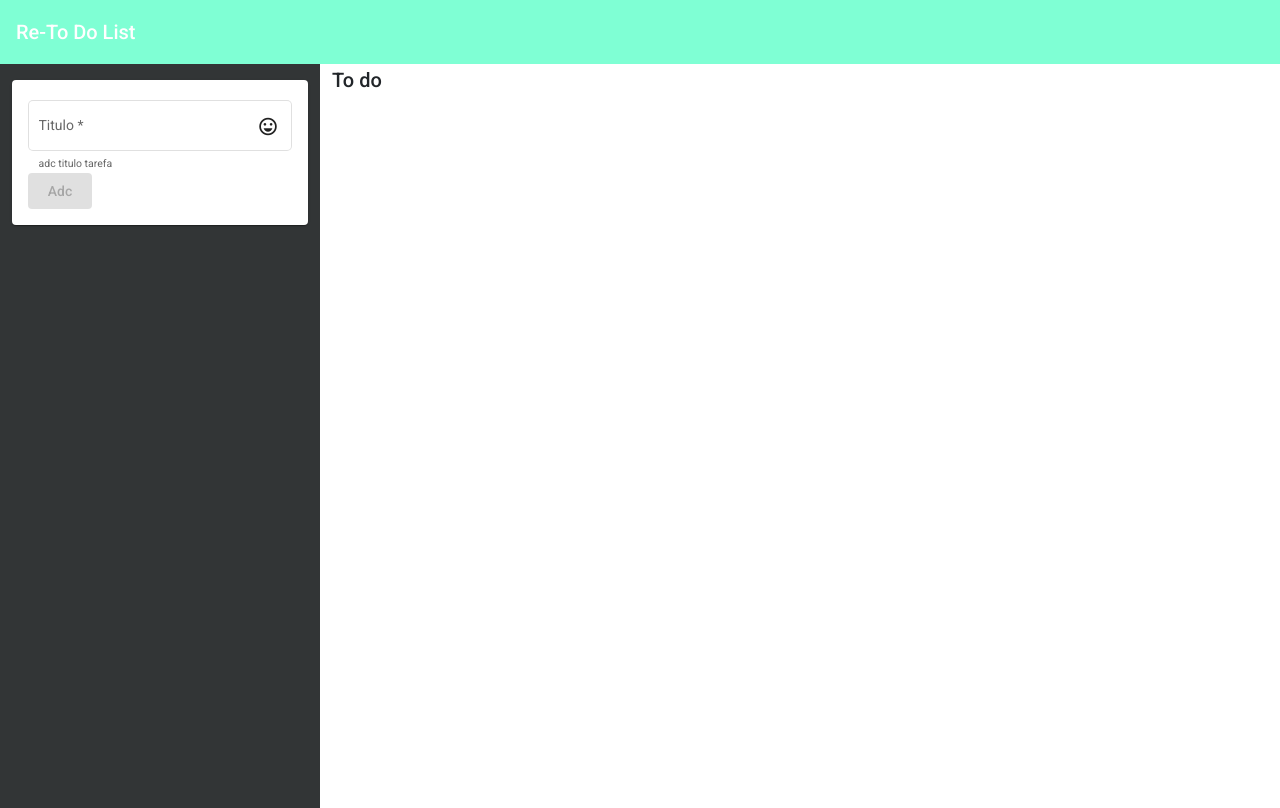
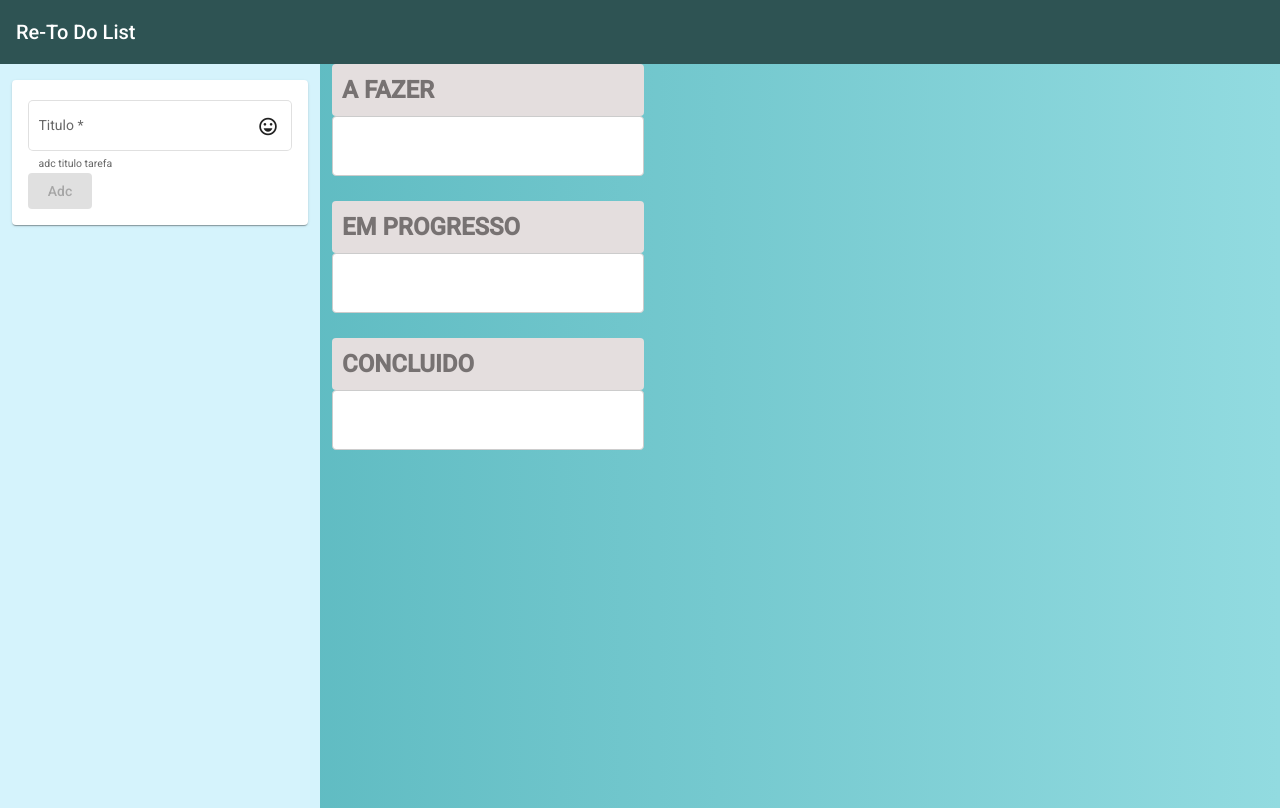
Before and after one commit to avilakesya/ToDoList-AngularMaterial, an Angular app: page / in a window 1280 px wide. Built offline with nearby package versions, Linux system fonts and the light colour scheme.

Commit message:
finalizando a estrutura e estilização, usando local storage por enquanto

```diff
--- /dev/null
+++ b/src/app/model/task.ts
@@ -0,0 +1,4 @@
+export interface Task {
+  descricao: string,
+  concluido: boolean
+}
--- a/src/app/navbar/navbar.component.css
+++ b/src/app/navbar/navbar.component.css
@@ -1,3 +1,3 @@
 .mat-tollbar {
-  background-color: aquamarine; color: #ffffff;
+  background-color: #2e5353; color: #ffffff;
 }
--- a/src/app/todo/todo.component.css
+++ b/src/app/todo/todo.component.css
@@ -1,8 +1,83 @@
 .div-mat-card {
-  background: #323536;
+  background: #d5f3fc;
   height: 93vh;
 }
 
 :host .mat-form-field{
   width: 100%;
 }
+
+.example-container {
+  width: 400px;
+  max-width: 100%;
+  margin: 0 25px 25px 0;
+  display: inline-block;
+  vertical-align: top;
+}
+
+.example-list {
+  border: solid 1px #ccc;
+  min-height: 60px;
+  background: white;
+  border-radius: 4px;
+  overflow: hidden;
+  display: block;
+}
+
+.example-box {
+  padding: 20px 10px;
+  border-bottom: solid 1px #ccc;
+  color: rgba(0, 0, 0, 0.87);
+  display: flex;
+  flex-direction: row;
+  align-items: center;
+  justify-content: space-between;
+  box-sizing: border-box;
+  cursor: move;
+  background: white;
+  font-size: 14px;
+}
+
+.cdk-drag-preview {
+  box-sizing: border-box;
+  border-radius: 4px;
+  box-shadow: 0 5px 5px -3px rgba(0, 0, 0, 0.2),
+              0 8px 10px 1px rgba(0, 0, 0, 0.14),
+              0 3px 14px 2px rgba(0, 0, 0, 0.12);
+}
+
+.cdk-drag-placeholder {
+  opacity: 0;
+}
+
+.cdk-drag-animating {
+  transition: transform 250ms cubic-bezier(0, 0, 0.2, 1);
+}
+
+.example-box:last-child {
+  border: none;
+}
+
+.example-list.cdk-drop-list-dragging .example-box:not(.cdk-drag-placeholder) {
+  transition: transform 250ms cubic-bezier(0, 0, 0.2, 1);
+}
+
+.box {
+  display: grid;
+  grid-auto-flow: column;
+  grid-column-gap: 10px;
+}
+
+.head-title {
+  margin: 0;
+  padding: 10px;
+  background-color: rgb(228, 222, 222);
+  border-radius: 4px;
+  color: #777272;
+  font-size: 1.5rem;
+  font-weight: 600;
+ }
+
+ .span{
+  font-weight: normal;
+}
--- a/src/app/todo/todo.component.html
+++ b/src/app/todo/todo.component.html
@@ -6,11 +6,32 @@
           <form [formGroup]="todoForm">
             <mat-form-field appearance="outline">
               <mat-label>Titulo</mat-label>
-              <input formControlName="item" matInput placeholder="Placeholder">
+              <input
+                formControlName="item"
+                matInput
+                placeholder="Placeholder"
+              />
               <mat-icon matSuffix>sentiment_very_satisfied</mat-icon>
               <mat-hint>adc titulo tarefa</mat-hint>
             </mat-form-field>
-            <button mat-raised-button [disabled]="todoForm.invalid" color="accent">Adc</button>
+            <button
+              *ngIf="!isEditEnabled"
+              (click)="addTask()"
+              mat-raised-button
+              [disabled]="todoForm.invalid"
+              color="accent"
+            >
+              Adc
+            </button>
+            <button
+              *ngIf="isEditEnabled"
+              (click)="updateTask()"
+              mat-raised-button
+              [disabled]="todoForm.invalid"
+              color="primary"
+            >
+              Update
+            </button>
           </form>
         </mat-card>
       </div>
@@ -21,26 +42,106 @@
           <div class="col-md-4">
             <!-- ToDo -->
             <div class="example-container">
-            <h2>To do</h2>
+              <h2 class="head-title">A FAZER <span *ngIf="tasks.length > 0"> - {{ tasks.length }}</span></h2>
 
               <div
                 cdkDropList
                 [cdkDropListData]="tasks"
                 class="example-list"
-              (cdkDropListDropped)="drop($event)">
-              <div class="example-box" *ngFor="let item of tasks" cdkDrag>{{item}}</div>
+                (cdkDropListDropped)="drop($event)"
+              >
+                <div
+                  class="example-box"
+                  *ngFor="let item of tasks; let i = index"
+                  cdkDrag
+                >
+                  {{ item.descricao }}
+                  <div class="box">
+                    <button
+                      mat-icon-button
+                      color="warn"
+                      (click)="deleteTask(i)"
+                    >
+                      <mat-icon>delete</mat-icon>
+                    </button>
+                    <button
+                      mat-icon-button
+                      color="primary"
+                      (click)="edit(item, i)"
+                    >
+                      <mat-icon>edit</mat-icon>
+                    </button>
+                  </div>
+                </div>
               </div>
             </div>
           </div>
           <div class="col-md-4">
             <!-- Progresso -->
+            <div class="example-container">
+              <h2 class="head-title">EM PROGRESSO <span *ngIf="progresso.length > 0"> - {{ progresso.length }}</span></h2>
+
+              <div
+                cdkDropList
+                [cdkDropListData]="progresso"
+                class="example-list"
+                (cdkDropListDropped)="drop($event)"
+              >
+                <div
+                  class="example-box"
+                  *ngFor="let item of progresso; let i = index"
+                  cdkDrag
+                >
+                  {{ item.descricao }}
+                  <div class="box">
+                    <button
+                      mat-icon-button
+                      color="warn"
+                      (click)="deleteProgressoTask(i)"
+                    >
+                      <mat-icon>delete</mat-icon>
+                    </button>
+                    <button mat-icon-button color="">
+                      <mat-icon>edit</mat-icon>
+                    </button>
+                  </div>
+                </div>
+              </div>
+            </div>
           </div>
           <div class="col-md-4">
             <!-- Finalizado -->
-        </div>
+            <div class="example-container">
+              <h2 class="head-title">CONCLUIDO <span *ngIf="concluido.length > 0"> - {{ concluido.length }}</span></h2>
 
-      </div>
-
+              <div
+                cdkDropList
+                [cdkDropListData]="concluido"
+                class="example-list"
+                (cdkDropListDropped)="drop($event)"
+              >
+                <div
+                  class="example-box"
+                  *ngFor="let item of concluido; let i = index"
+                  cdkDrag
+                >
+                  {{ item.descricao }}
+                  <button
+                    mat-icon-button
+                    color="warn"
+                    (click)="deleteConcluidoTask(i)"
+                  >
+                    <mat-icon>delete</mat-icon>
+                  </button>
+                  <button mat-icon-button color="accent">
+                    <mat-icon>check_circle</mat-icon>
+                  </button>
                 </div>
               </div>
             </div>
+          </div>
+        </div>
+      </div>
+    </div>
+  </div>
+</div>
--- a/src/app/todo/todo.component.ts
+++ b/src/app/todo/todo.component.ts
@@ -1,21 +1,19 @@
-import {
-  CdkDragDrop,
-  moveItemInArray,
-  transferArrayItem,
-} from '@angular/cdk/drag-drop';
+import {CdkDragDrop, moveItemInArray, transferArrayItem} from '@angular/cdk/drag-drop';
 import { Component, OnInit } from '@angular/core';
-import { FormGroup, FormBuilder, Validator, Validators } from '@angular/forms';
-
+import { FormGroup, FormBuilder, Validators } from '@angular/forms';
+import { Task } from '../model/task';
 @Component({
   selector: 'app-todo',
   templateUrl: './todo.component.html',
   styleUrls: ['./todo.component.css'],
 })
 export class TodoComponent implements OnInit {
-  todoForm!: FormGroup;
-  tasks: any[] = [];
-  inprogress: any[] = [];
-  done: any[] = [];
+  todoForm! : FormGroup;
+  tasks: Task [] = [];
+  progresso : Task[] = [];
+  concluido : Task [] = [];
+  updateIndex! : any;
+  isEditEnabled : boolean = false;
 
   constructor(private fb: FormBuilder) {}
 
@@ -25,7 +23,40 @@ export class TodoComponent implements OnInit {
     });
   }
 
-  drop(event: CdkDragDrop<string[]>) {
+  addTask(){
+    this.tasks.push({
+      descricao:this.todoForm.value.item,
+      concluido: false
+
+    });
+    this.todoForm.reset();
+  }
+
+  edit(item:Task, i : number){
+    this.todoForm.controls['item'].setValue(item.descricao);
+    this.updateIndex = i;
+    this.isEditEnabled = true;
+  }
+
+  updateTask(){
+    this.tasks[this.updateIndex].descricao = this.todoForm.value.item;
+    this.tasks[this.updateIndex].concluido = false;
+    this.todoForm.reset();
+    this.updateIndex = undefined;
+    this.isEditEnabled = false;
+  }
+
+  deleteTask(i: number){
+    this.tasks.splice(i,1)
+  }
+  deleteProgressoTask(i: number){
+    this.progresso.splice(i,1)
+  }
+  deleteConcluidoTask(i: number){
+    this.concluido.splice(i,1)
+  }
+
+  drop(event: CdkDragDrop<Task[]>) {
     if (event.previousContainer === event.container) {
       moveItemInArray(
         event.container.data,
--- a/src/styles.css
+++ b/src/styles.css
@@ -1,4 +1,20 @@
 /* You can add global styles to this file, and also import other style files */
 
-html, body { height: 100%; }
-body { margin: 0; font-family: Roboto, "Helvetica Neue", sans-serif; }
+html, body {
+  height: 100%;
+}
+
+body {
+  margin: 0; font-family: Roboto, "Helvetica Neue", sans-serif;
+}
+
+body {
+  height: 100%;
+  background: linear-gradient(to left, #92dbe0, #50b2b9);
+ }
+
+ .mat-button.mat-accent,
+ .mat-icon-button.mat-accent,
+ .mat-stroked-button.mat-accent{
+  color: #00e676;
+ }
```
Lines whose indentation alone changed are shown as unchanged.
